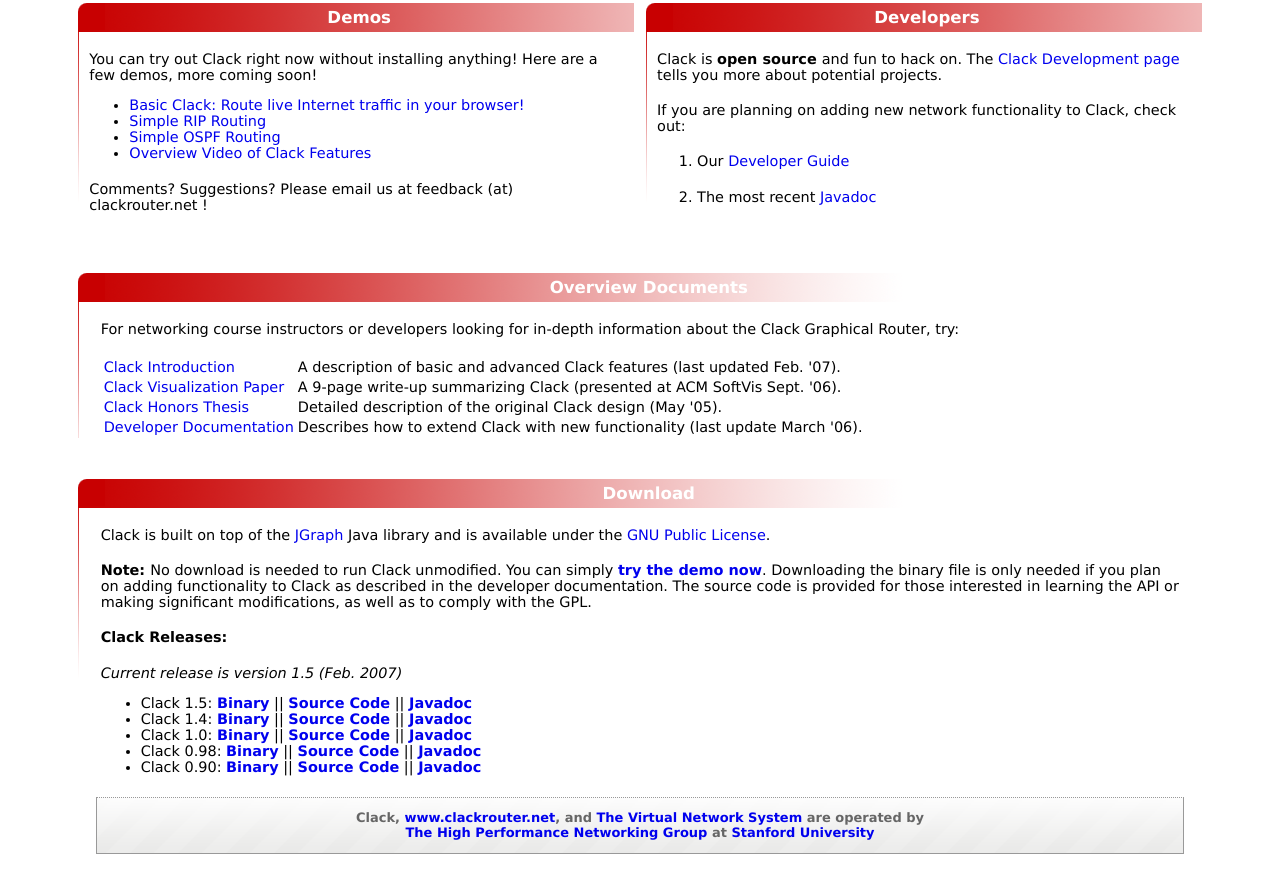
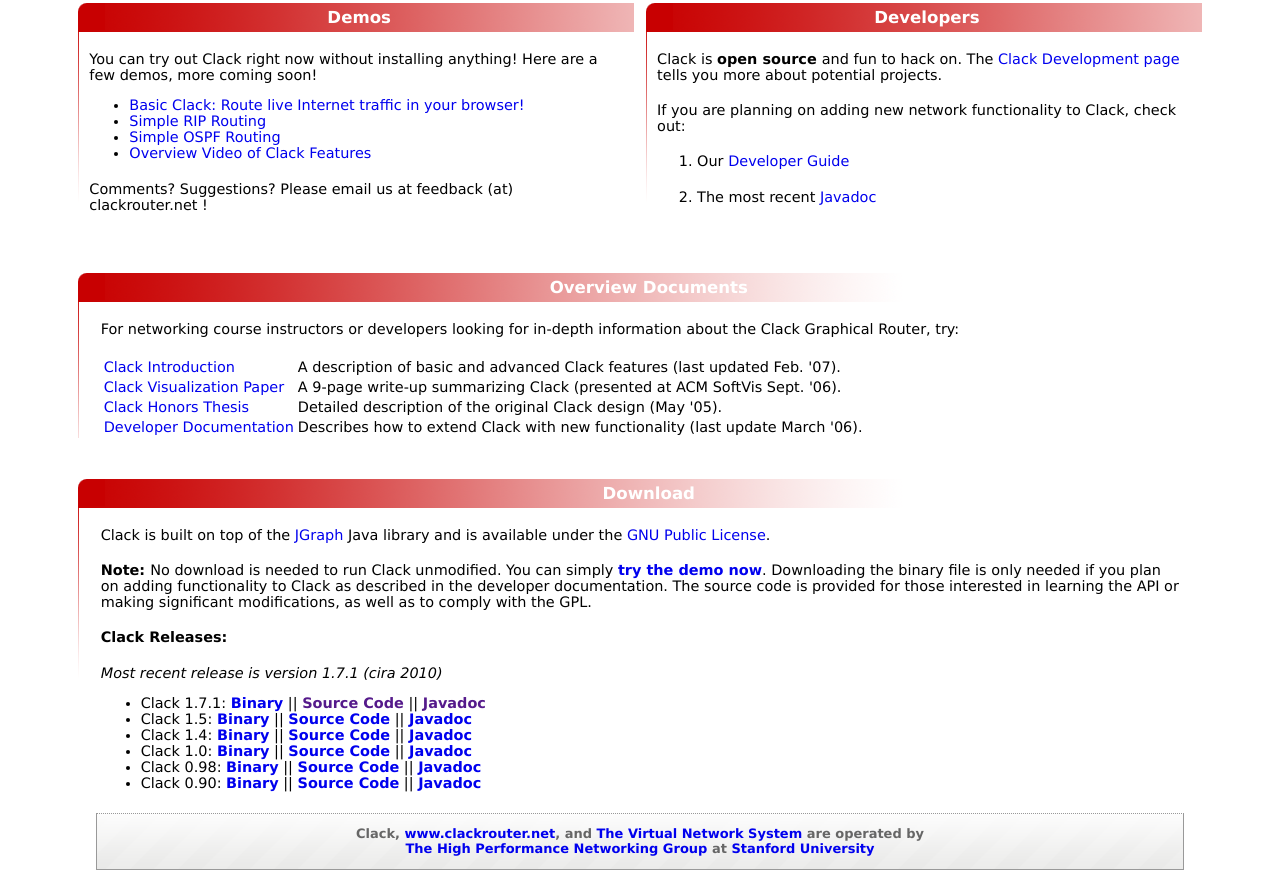
Before and after one commit to danwent/clack-web, a plain HTML site: page index.html in a window 1280 px wide. Shown: the part 830-1712 px from the top of the page. Drawn offline with Linux system fonts and the light colour scheme.

Commit message:
add 1.7.1 library and update link about latest release

```diff
--- a/index.html
+++ b/index.html
@@ -281,8 +281,9 @@ adding functionality to Clack as described in the developer documentation.  The
 significant modifications, as well as to comply with the GPL.</h4>
 
 <h4><b>Clack Releases:</b></h4>
-<i>Current release is version 1.5 (Feb. 2007)</i>
+<i>Most recent release is version 1.7.1 (cira 2010)</i>
 <ul>
+<li>Clack 1.7.1: <a href="lib/clack-1.7.1.jar"><b>Binary</b></a> || <a href=""><b>Source Code</b></a> || <a href=""><b>Javadoc</b></a>
 <li>Clack 1.5: <a href="1.5/clack-1.5.zip"><b>Binary</b></a> || <a href="1.5/clack-1.5-src.zip"><b>Source Code</b></a> || <a href="1.5/clack-1.5-docs.zip"><b>Javadoc</b></a>
 <li>Clack 1.4:
 <a href="1.4/clack-1.4.0.zip"><b>Binary</b></a> || <a href="1.4/clack-1.4.0-src.zip"><b>Source Code</b></a> || <a href="1.4/clack-1.4.0-docs.zip"><b>Javadoc</b></a>
```
Also changed, not shown: 4 other files.
